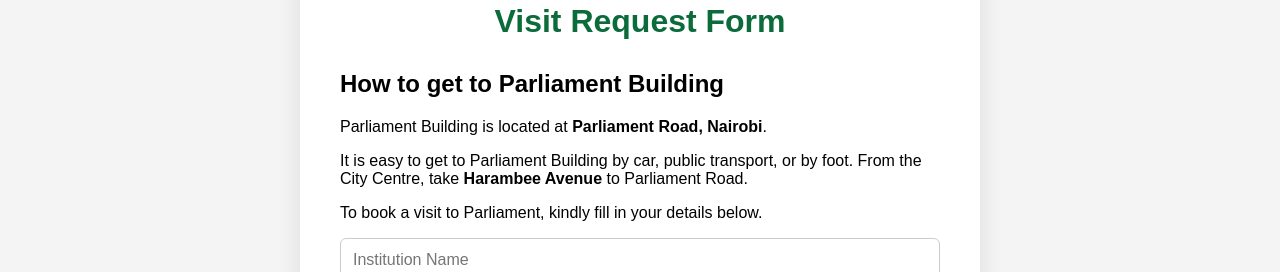
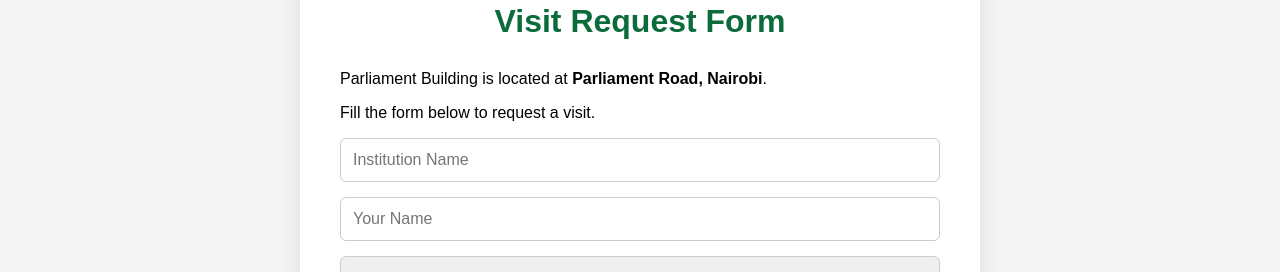
Before and after one commit to PeterDavid3800/visit-parliament-form, a React (Create React App) app in the folder frontend/: page / in a window 1280 px wide. Shown: the part 198-470 px from the top of the page. Built offline with nearby package versions, Linux system fonts and the light colour scheme.

Commit message:
feat(fix): Visit form

```diff
--- a/frontend/src/components/VisitForm.js
+++ b/frontend/src/components/VisitForm.js
@@ -3,6 +3,7 @@ import "../styles/VisitForm.css";
 import ReCAPTCHA from "react-google-recaptcha";
 
 function VisitForm() {
+
 const recaptchaRef = useRef();
 
 const [formData, setFormData] = useState({
@@ -34,10 +35,10 @@ function VisitForm() {
 const handleSubmit = async (e) => {
 e.preventDefault();
 
+
 if (!captchaToken) {
   setStatusMessage("❌ Please verify that you are not a robot.");
   setStatusType("error");
-      setTimeout(() => setStatusMessage(""), 5000);
   return;
 }
 
@@ -45,6 +46,7 @@ function VisitForm() {
   formData.reason === "Other" ? formData.otherReason : formData.reason;
 
 try {
+
   const response = await fetch("/send-email", {
     method: "POST",
     headers: {
@@ -59,7 +61,8 @@ function VisitForm() {
 
   const data = await response.json();
 
-      if (response.ok && data.success) {
+  if (response.ok) {
+
     setStatusMessage("✔ Request submitted successfully!");
     setStatusType("success");
 
@@ -74,34 +77,36 @@ function VisitForm() {
       phone: ""
     });
 
+    recaptchaRef.current.reset();
     setCaptchaToken(null);
-        recaptchaRef.current.reset();
+
   } else {
+
     setStatusMessage(`❌ ${data.message || "Failed to submit request."}`);
     setStatusType("error");
+
   }
 
 } catch (error) {
-      console.error("Error:", error);
-      setStatusMessage("❌ An error occurred while submitting the form.");
+
+  console.error(error);
+  setStatusMessage("❌ Server error. Please try again.");
   setStatusType("error");
+
 }
 
 setTimeout(() => setStatusMessage(""), 5000);
+
+
 };
 
-  return (
-    <div className="form-container">
+return ( <div className="form-container">
+
 
   <div className="form-intro">
     <h1 className="title">Visit Request Form</h1>
-        <h2>How to get to Parliament Building</h2>
     <p>Parliament Building is located at <strong>Parliament Road, Nairobi</strong>.</p>
-        <p>
-          It is easy to get to Parliament Building by car, public transport, or by foot.
-          From the City Centre, take <strong>Harambee Avenue</strong> to Parliament Road.
-        </p>
-        <p>To book a visit to Parliament, kindly fill in your details below.</p>
+    <p>Fill the form below to request a visit.</p>
   </div>
 
   {statusMessage && (
@@ -152,7 +157,7 @@ function VisitForm() {
       <input
         type="text"
         name="otherReason"
-            placeholder="Please specify your reason"
+        placeholder="Specify your reason"
         value={formData.otherReason}
         onChange={handleChange}
         required
@@ -164,6 +169,7 @@ function VisitForm() {
       name="date"
       value={formData.date}
       onChange={handleChange}
+      required
     />
 
     <input
@@ -172,6 +178,7 @@ function VisitForm() {
       placeholder="Number of Visitors"
       value={formData.visitors}
       onChange={handleChange}
+      required
     />
 
     <input
@@ -180,6 +187,7 @@ function VisitForm() {
       placeholder="Email Address"
       value={formData.email}
       onChange={handleChange}
+      required
     />
 
     <input
@@ -188,6 +196,7 @@ function VisitForm() {
       placeholder="Phone Number"
       value={formData.phone}
       onChange={handleChange}
+      required
     />
 
     <ReCAPTCHA
@@ -199,7 +208,9 @@ function VisitForm() {
     <button type="submit">Submit Request</button>
 
   </form>
+
 </div>
+
 );
 }
 
```
Lines whose indentation alone changed are shown as unchanged.
